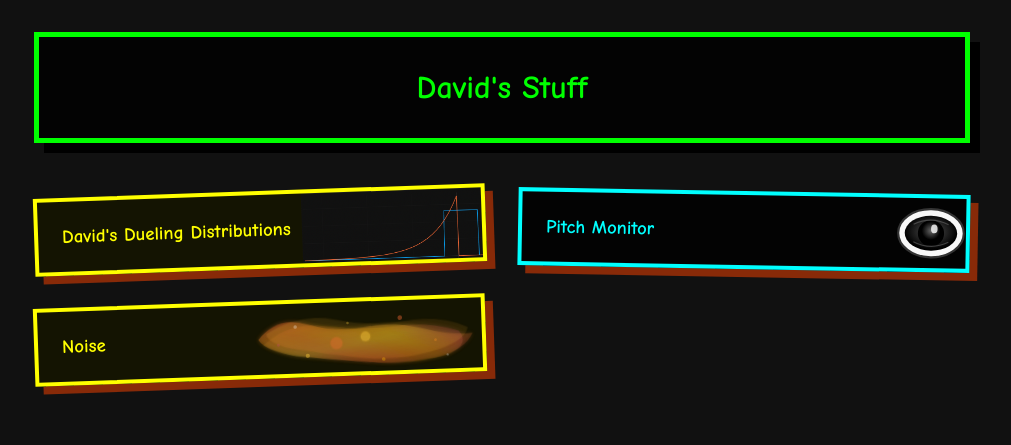
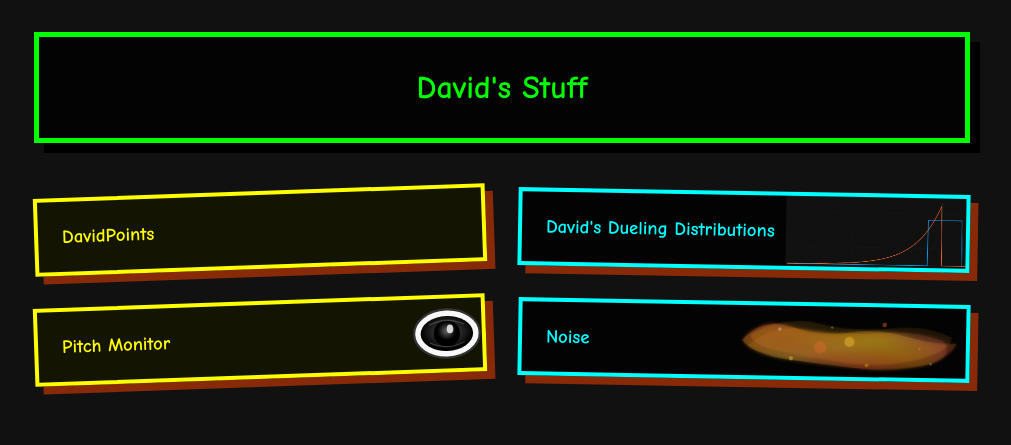
Before and after one commit to Dallach/dallach.github.io, a plain HTML site: page index.html in a window 1280 px wide. Shown: the top 445 px of the page, without its empty margins (138-1149 px from the left). Drawn offline with Linux system fonts and the light colour scheme.

Commit message:
add DavidPoints

```diff
--- a/index.html
+++ b/index.html
@@ -67,19 +67,19 @@
             border-color: #ffff00;
             color: #ffff00;
         }
-        .project-card:nth-child(1) {
+        .project-card:nth-child(2) {
             background-image:  url('guesstimage-preview.png');
             background-size: contain;
             background-position: right;
             background-repeat: no-repeat;
         }
-        .project-card:nth-child(2) {
+        .project-card:nth-child(3) {
             background-image:  url('pitchmonitor-preview.svg');
             background-size: contain;
             background-position: right;
             background-repeat: no-repeat;
         }
-        .project-card:nth-child(3) {
+        .project-card:nth-child(4) {
             background-image:  url('noise-preview.svg');
             background-size: contain;
             background-position: right;
@@ -141,6 +141,12 @@
         </div>
 
         <div class="projects-container">
+            <a href="https://davidpoints.org" class="project-card">
+                <div class="project-header">
+                    <h3 class="project-title">DavidPoints</h3>
+                </div>
+            </a>
+
             <a href="https://davidsduelingdistributions.com" class="project-card">
                 <div class="project-header">
                     <h3 class="project-title">David's Dueling Distributions</h3>
```
